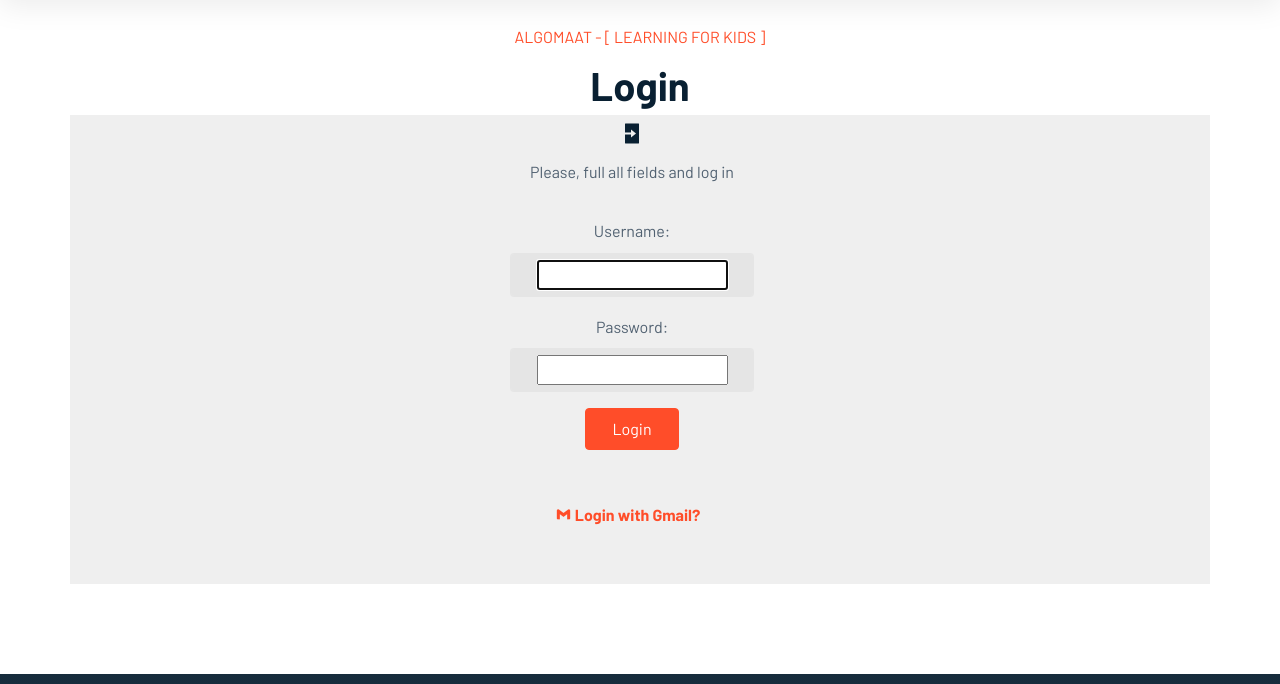
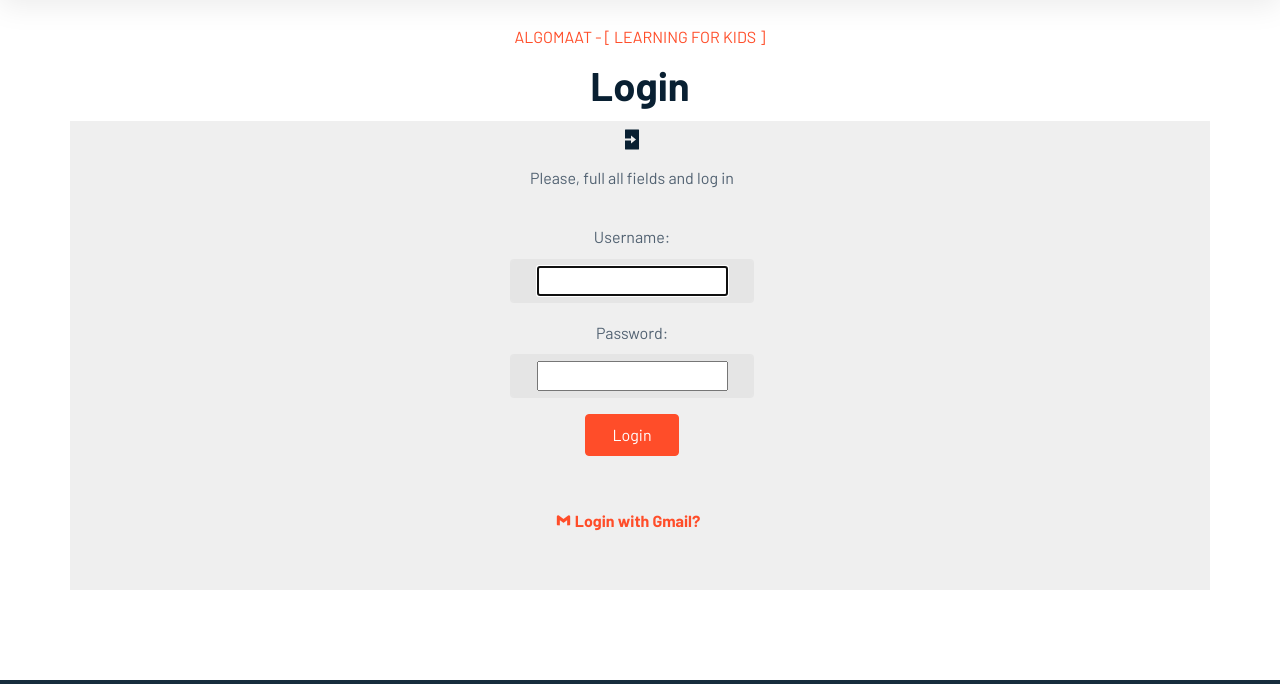
Before and after one commit to FokamFekam/ALGOMAAT, a Django app: page /registration/login/ in a window 1280 px wide. Shown: the part 116-800 px from the top of the page. Run offline with Django 5.2, Linux system fonts and the light colour scheme; some libraries are stand-ins or nearby versions; grey boxes are pictures that could not be loaded.

Commit message:
upadate login view

```diff
--- a/Algomaat/templates/registration/login.html
+++ b/Algomaat/templates/registration/login.html
@@ -15,7 +15,7 @@
 		            </div>
 		        </div>
 	 </div>
-	 <section  class="text-center" style=" margin-top:-30px;">
+	 <section  class="text-center" style=" margin-top:0px;">
 
         <div class="container" style="background-color:#efefef;  margin-bottom:50px;" >
             <div  style=" padding-bottom:20px;" class="row g-4 ">
```
